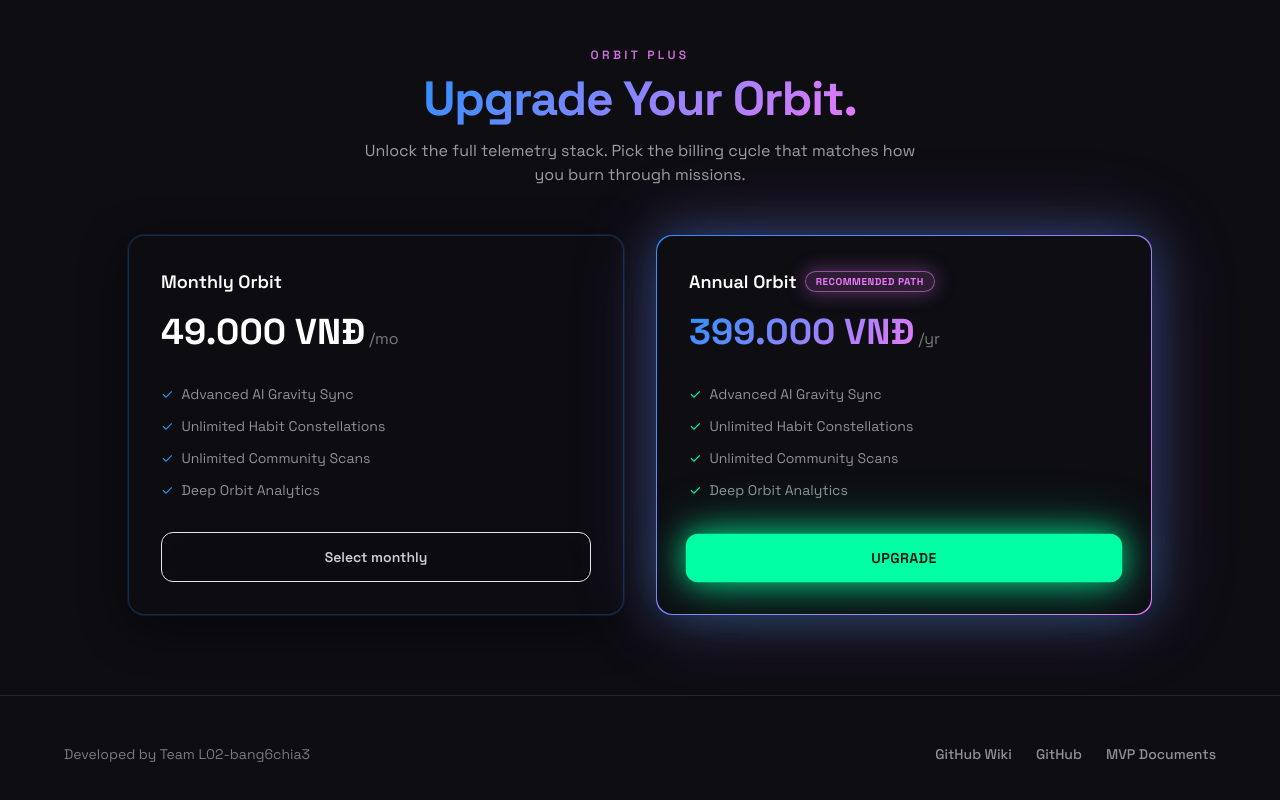
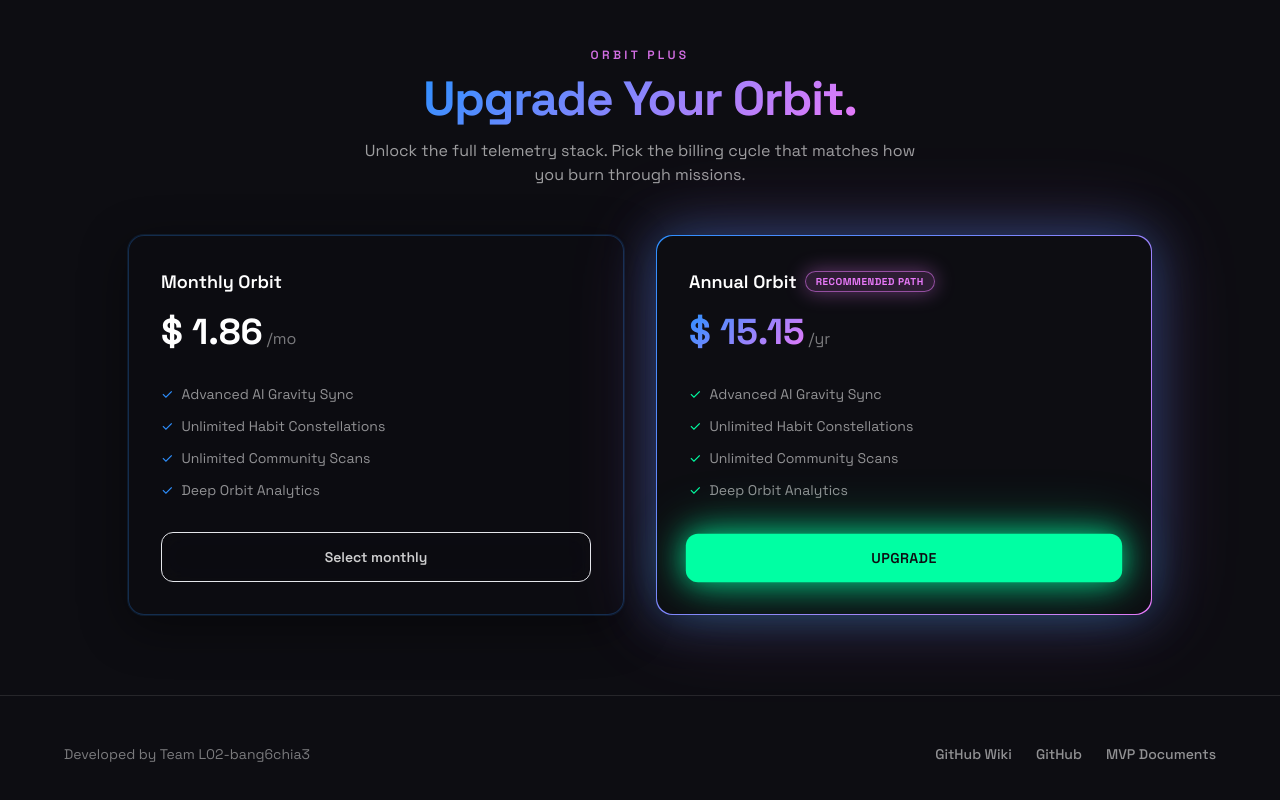
Before and after one commit to L02-bang6chia3/Orbit-landing-page, a React (Vite) app: page / in a window 1280 px wide. Shown: the part 3695-4495 px from the top of the page. Built offline with nearby package versions, Linux system fonts and the light colour scheme.

Commit message:
fix/pricing to usd

```diff
--- a/src/components/Pricing.jsx
+++ b/src/components/Pricing.jsx
@@ -38,7 +38,7 @@ export function Pricing() {
             >
               <h3 className="text-lg font-semibold text-white">Monthly Orbit</h3>
               <p className="mt-4 flex items-baseline gap-1">
-                <span className="text-4xl font-bold text-white">49.000 VNĐ</span>
+                <span className="text-4xl font-bold text-white">$ 1.86</span>
                 <span className="text-white/45">/mo</span>
               </p>
               <ul className="mt-8 flex-1 space-y-3 text-sm text-white/55">
@@ -88,7 +88,7 @@ export function Pricing() {
                 </div>
                 <p className="mt-4 flex items-baseline gap-1">
                   <span className="text-4xl font-bold text-gradient-heading">
-                    399.000 VNĐ
+                    $ 15.15
                   </span>
                   <span className="text-white/45">/yr</span>
                 </p>
```
Also changed, not shown: public/idea2-home.png.
